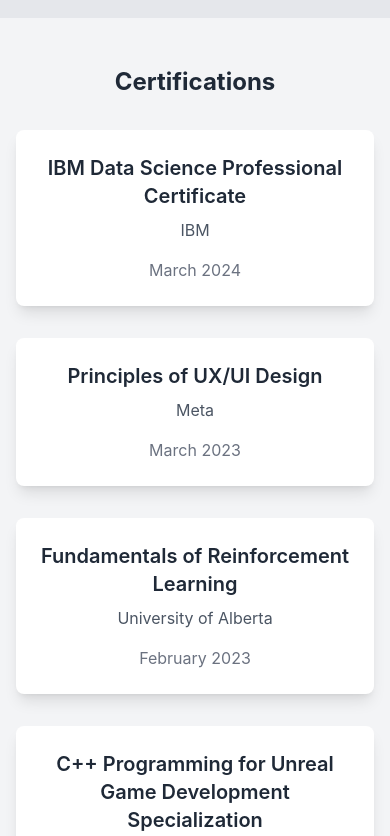
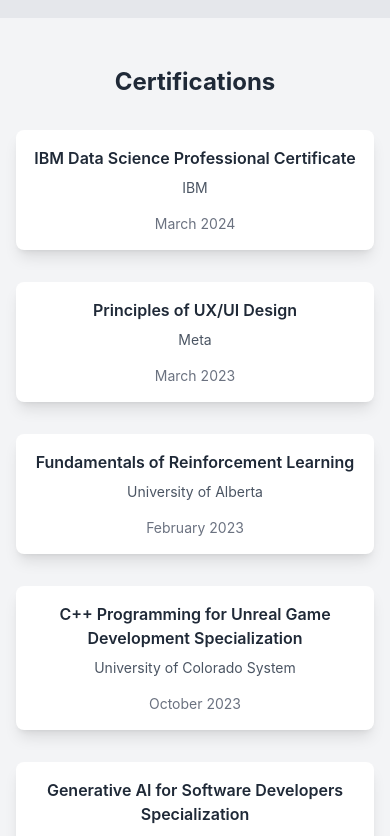
Before and after one commit to azwadkm22/Portfolio, a React (Create React App) app: page / in a window 390 px wide. Shown: the part 8640-9476 px from the top of the page. Built offline with nearby package versions, Linux system fonts and the light colour scheme.

Commit message:
Changes to Certifications section

```diff
--- a/src/components/Certifications.js
+++ b/src/components/Certifications.js
@@ -54,10 +54,10 @@ function Certifications() {
                             rel="noopener noreferrer"
                             className="bg-white shadow-lg rounded-lg overflow-hidden transform transition duration-500 hover:scale-105"
                         >
-                            <div className="p-6 sm:p-8">
-                                <h2 className="text-xl sm:text-2xl font-semibold mb-2">{cert.title}</h2>
-                                <p className="text-gray-600 mb-4">{cert.provider}</p>
-                                <p className="text-gray-500">{cert.date}</p>
+                            <div className="p-4 sm:p-8">
+                                <h2 className="text-base sm:text-xl sm:text-2xl font-semibold mb-2">{cert.title}</h2>
+                                <p className="text-sm sm:text-base text-gray-600 mb-4">{cert.provider}</p>
+                                <p className="text-sm sm:text-base text-gray-500">{cert.date}</p>
                             </div>
                         </a>
                     ))}
```
